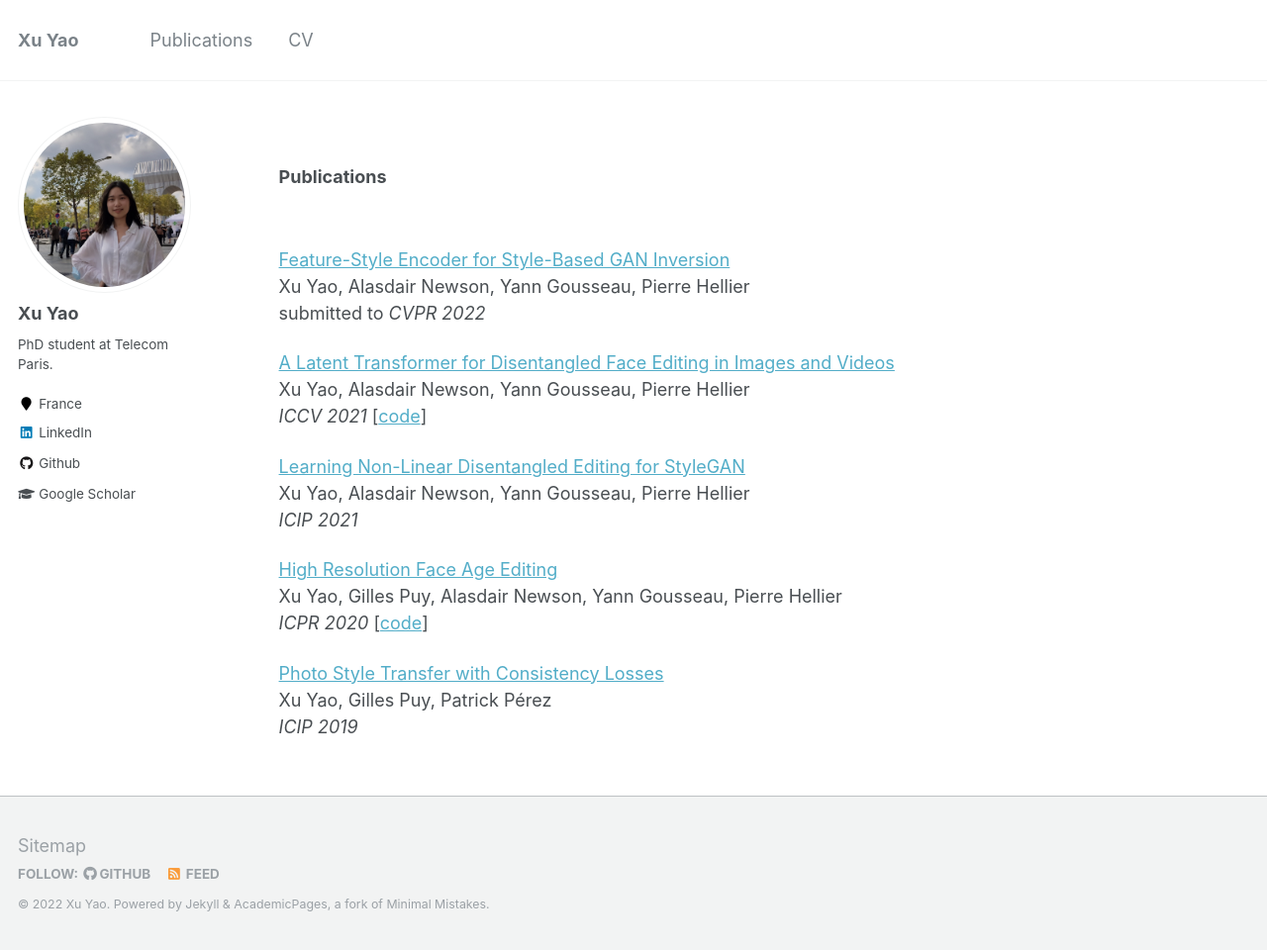
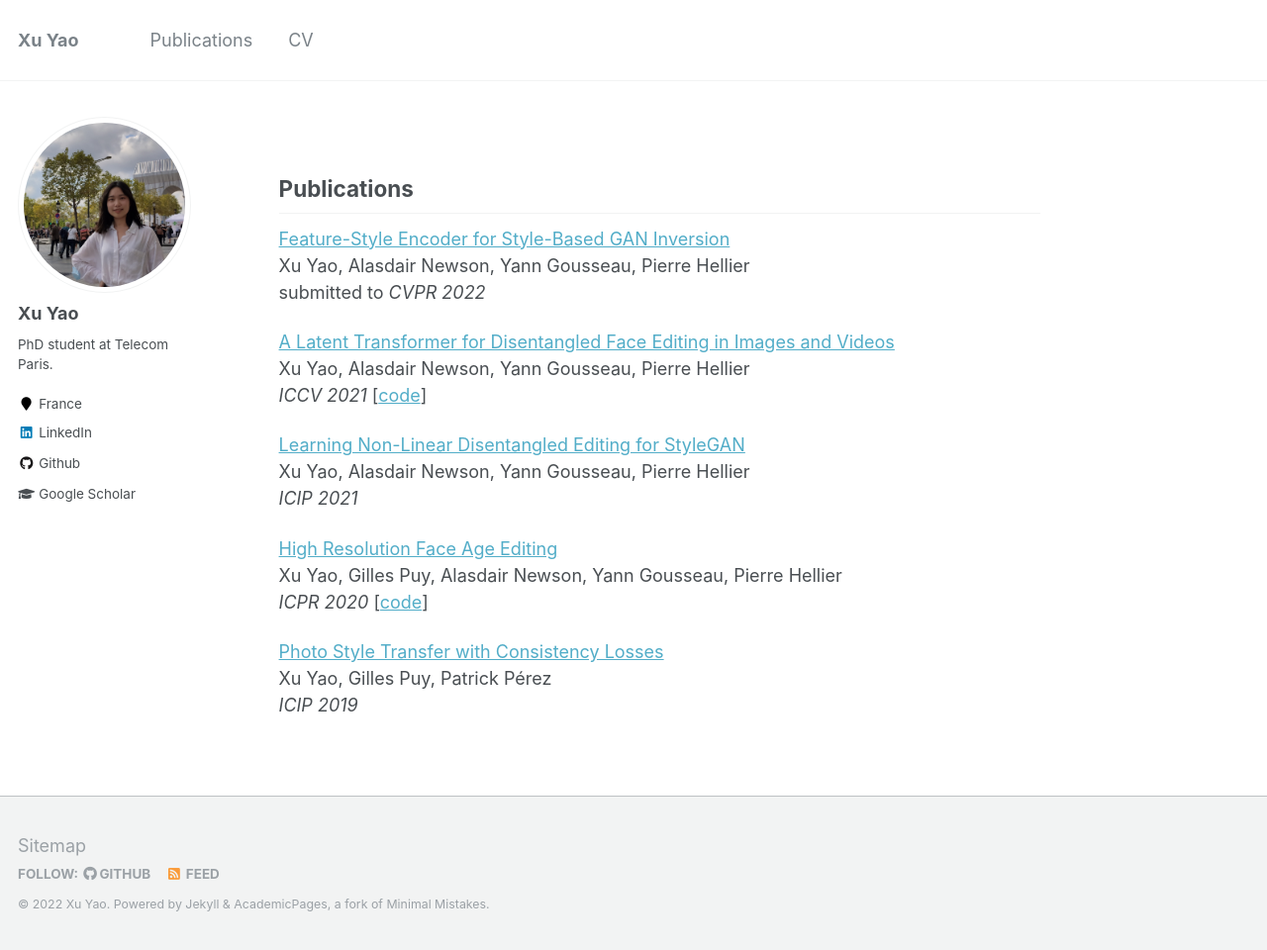
Before and after one commit to Xu-Yao/xu-yao.github.io, a Jekyll site: the page built from _pages/publications.md, in a window 1280 px wide and 960 px high. Shown: the whole window at 99% size. Built offline with Jekyll 4.4.1, drawn with Linux system fonts in a browser that asks for light colours.

Commit message:
change font

```diff
--- a/_pages/publications.md
+++ b/_pages/publications.md
@@ -6,8 +6,7 @@ author_profile: true
 
 {% include base_path %}
 
-### Publications
-<br/>
+## Publications
 
 [Feature-Style Encoder for Style-Based GAN Inversion](https://xu-yao.github.io/files/Feature_Style_Encoder_for_Style_Based_GAN_Inversion_arxiv.pdf)
 Xu Yao, Alasdair Newson, Yann Gousseau, Pierre Hellier \
```
